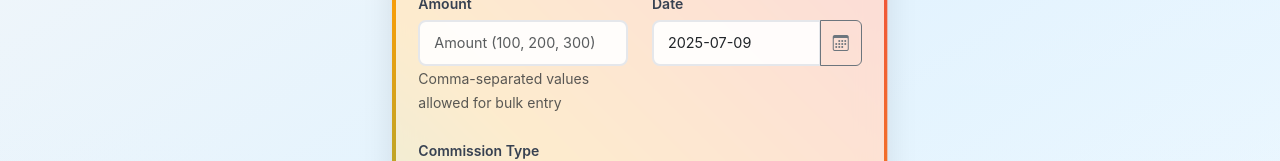
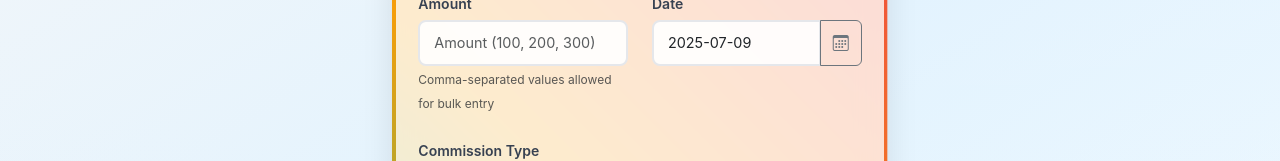
Before and after one commit to DarshikaNemani/commission-portal, an Angular app: page /home in a window 1280 px wide. Shown: the part 236-397 px from the top of the page. Built offline with nearby package versions, Linux system fonts and the light colour scheme; no server answers.

Commit message:
Fix: font size

```diff
--- a/src/app/pages/home/home.component.css
+++ b/src/app/pages/home/home.component.css
@@ -11,6 +11,10 @@ main {
   font-size: 1.75rem;
   font-weight: 700;
   color: #1f2937;
+}
+
+small{
+  font-size: 12px;
 }
 
 .date-display {
```
